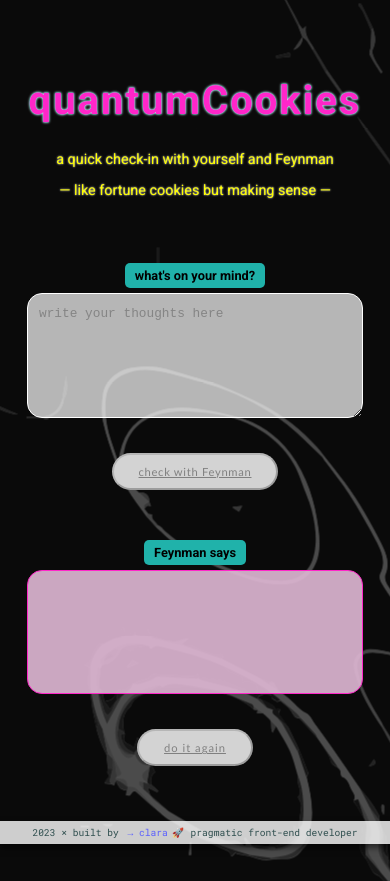
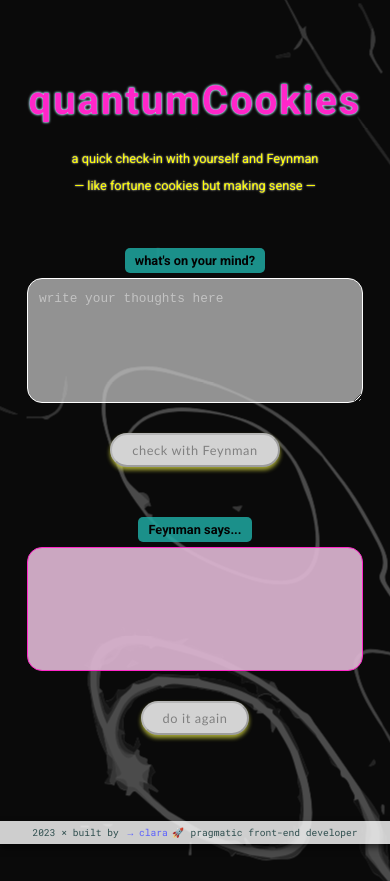
Before and after one commit to clasei/quantum-cookies, an Angular app: page / in a window 390 px wide. After the commit the page ends 844 px from the top, so only its background shows below. Built offline with nearby package versions, Linux system fonts and the light colour scheme.

Commit message:
style updated

```diff
--- a/src/app/components/header/header.component.scss
+++ b/src/app/components/header/header.component.scss
@@ -23,7 +23,8 @@ header {
           padding-top: 50px;
       }
       h3 {
-          font-size: 0.9em;
+          font-size: 0.8em;
+          margin-bottom: 5px;
       }
     }
   }
--- a/src/app/components/quantum-cookies-display/quantum-cookies-display.component.html
+++ b/src/app/components/quantum-cookies-display/quantum-cookies-display.component.html
@@ -1,4 +1,4 @@
-<span>Feynman says</span>
+<span>Feynman says...</span>
 <div class="quote-container">
     <p class="quote-text">{{ quote }}</p>
 </div>
--- a/src/app/components/quantum-cookies-display/quantum-cookies-display.component.scss
+++ b/src/app/components/quantum-cookies-display/quantum-cookies-display.component.scss
@@ -4,6 +4,7 @@ span {
     font-weight: bold;
     color: black;
     background-color: lightseagreen;
+    opacity: 0.8;
     border-radius: 5px;
     padding: 5px 10px;
 }
@@ -19,6 +20,7 @@ span {
     margin-bottom: 25px;
     border-radius: 15px;
     text-align: center;
+    vertical-align: middle;
 }
 
 .quote-text {
@@ -33,17 +35,16 @@ button {
     background-color: yellow;
     border-radius: 35px;
     color: rgb(255, 38, 201);
-    padding: 10px 25px;
-    text-decoration: underline;
+    padding: 7px 20px;
     display: inline-block;
     font-family: 'Trebuchet MS';
-    font-weight: 350;
+    font-weight: 500;
     font-size: 0.9rem;
     letter-spacing: 1px;
-    margin-top: 10px;
-    margin-bottom: 15px;
-    transition-duration: 0.4s;
+    margin: 5px auto;
+    transition: all 0.4s ease;
     cursor: pointer;
+    box-shadow: 0px 3px 4px 0px rgba(252, 255, 78, 0.642);
 
     &:hover {
         background-color: rgb(255, 38, 201);
@@ -59,7 +60,8 @@ button {
 
 @media only screen and (max-width: 600px) {
     button {
-        font-size: 0.7rem;
+        font-size: 0.8rem;
+        letter-spacing: 0.6px;
     }
 
     .quote-text {
--- a/src/app/components/user-input/user-input.component.scss
+++ b/src/app/components/user-input/user-input.component.scss
@@ -4,6 +4,7 @@ span {
     font-weight: bold;
     color: black;
     background-color: lightseagreen;
+    opacity: 0.8;
     border-radius: 5px;
     padding: 5px 10px;
 }
@@ -18,13 +19,14 @@ textarea {
     margin-top: 5px;
     margin-bottom: 25px;
     font-size: 1rem;
-    background-color: rgba($color: #ffffff, $alpha: 0.7);
+    background-color: rgba($color: #cccccc, $alpha: 0.7);
+    caret-color: yellow;
 }
 
 ::placeholder {
     font-family: 'Courier New', Courier, monospace;
-    color: grey;
-    opacity: 0.9;
+    color: whitesmoke;
+    opacity: 0.5;
   }
 
 .error-msg {
@@ -39,17 +41,16 @@ button {
     background-color: yellow;
     border-radius: 35px;
     color: rgb(255, 38, 201);
-    padding: 10px 25px;
-    text-decoration: underline;
+    padding: 7px 20px;
     display: inline-block;
     font-family: 'Trebuchet MS';
-    font-weight: 350;
+    font-weight: 500;
     font-size: 0.9rem;
     letter-spacing: 1px;
-    margin-top: 10px;
-    margin-bottom: 15px;
-    transition-duration: 0.4s;
+    margin: 5px auto;
+    transition: all 0.4s ease;
     cursor: pointer;
+    box-shadow: 0px 3px 4px 0px rgba(252, 255, 78, 0.642);
 
     &:hover {
         background-color: rgb(255, 38, 201);
@@ -73,8 +74,8 @@ button {
     }
 
     button {
-        font-size: 0.7rem;
-        letter-spacing: 0.7px;
+        font-size: 0.8rem;
+        letter-spacing: 0.6px;
         margin-bottom: auto;
     }
 
```
